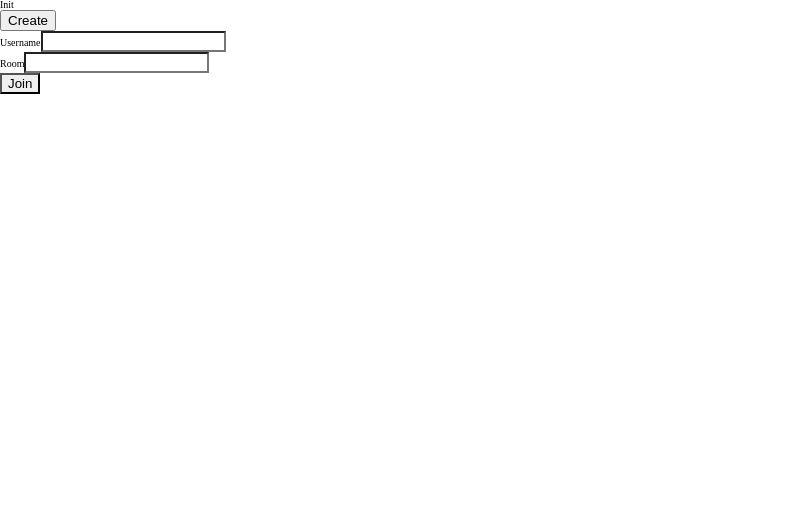
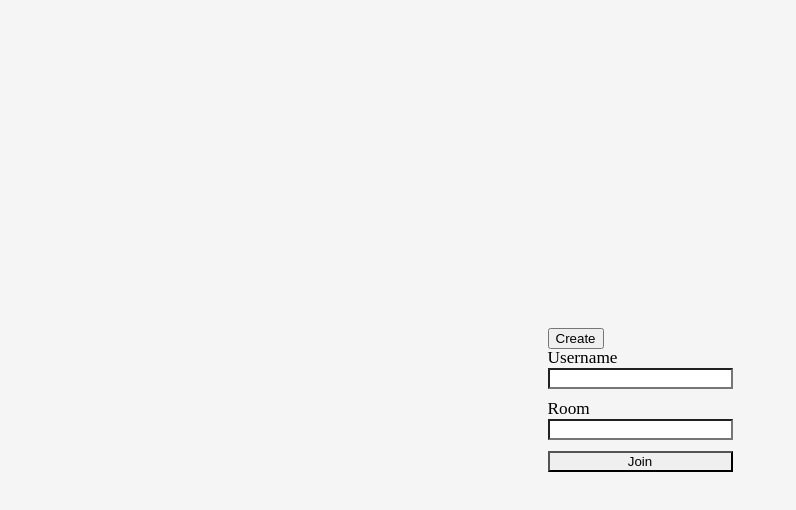
Before and after one commit to NeoxAzrot/dice-game, a Nuxt app in the folder front/: page / in a window 1280 px wide. Shown: the top 510 px of the page, without its empty margins (0-796 px from the left). Built offline with nearby package versions, Linux system fonts and the light colour scheme.

Commit message:
first UI

```diff
--- a/front/app.vue
+++ b/front/app.vue
@@ -1,9 +1,20 @@
 <template>
-  <div>
-    <h1>Init</h1>
+  <div class="layout">
     <RoomManager />
   </div>
 </template>
 
 <script setup lang="ts">
 </script>
+
+<style lang="scss">
+.layout {
+  display: flex;
+  flex-direction: column;
+  justify-content: center;
+  align-items: center;
+  height: 100vh;
+  width: 100vw;
+  background-color: #f5f5f5;
+}
+</style>
--- a/front/components/RoomManager.vue
+++ b/front/components/RoomManager.vue
@@ -1,16 +1,16 @@
 <template>
-  <div>
-    <div>
+  <div class="room-manager">
+    <div class="room-manager__buttons">
       <button v-if="selection === 'join'" @click="selection = 'create'">Create</button>
       <button v-if="selection === 'create'" @click="selection = 'join'">Join</button>
     </div>
 
     <form v-if="selection === 'join'" @submit="handleJoin">
-      <div>
+      <div class="room-manager__field">
         <label for="username">Username</label>
         <input type="text" id="username" name="username" v-model="username">
       </div>
-      <div>
+      <div class="room-manager__field">
         <label for="room">Room</label>
         <input type="text" id="room" name="room" v-model="roomID">
       </div>
@@ -18,7 +18,7 @@
     </form>
 
     <form v-else @submit="handleCreate">
-      <div>
+      <div class="room-manager__field">
         <label for="username">Username</label>
         <input type="text" id="username" name="username" v-model="username">
       </div>
@@ -41,3 +41,19 @@ const handleCreate = (e: Event) => {
   useRoom().create() // TODO -> Ajouter l'ID de la room retournée au store
 }
 </script>
+
+<style lang="scss">
+.room-manager {
+  form {
+    display: flex;
+    flex-direction: column;
+    gap: 1rem;
+  }
+
+  &__field {
+    display: flex;
+    flex-direction: column;
+    gap: 0.2rem;
+  }
+}
+</style>
--- /dev/null
+++ b/front/composables/useGame.ts
@@ -0,0 +1,3 @@
+export default function useGame() {
+  const { API_ENDPOINT: endpoint } = useRuntimeConfig().public
+}
--- a/front/nuxt.config.ts
+++ b/front/nuxt.config.ts
@@ -7,5 +7,5 @@ export default defineNuxtConfig({
   css: [
     "@/styles/main.scss"
   ],
-  modules: ['@pinia/nuxt'],
+  modules: ['@pinia/nuxt', '@nuxtjs/google-fonts']
 })
--- a/front/package.json
+++ b/front/package.json
@@ -11,6 +11,7 @@
     "nuxt": "^3.3.1"
   },
   "dependencies": {
+    "@nuxtjs/google-fonts": "^3.0.0",
     "@pinia/nuxt": "^0.4.7",
     "pinia": "^2.0.33",
     "sass": "^1.59.3"
--- /dev/null
+++ b/front/styles/global/_layout.scss
@@ -0,0 +1,3 @@
+.layout {
+  font-size: var(--font--text);
+}
--- a/front/styles/global/_reset.scss
+++ b/front/styles/global/_reset.scss
@@ -1,13 +1,16 @@
 // Light CSS reset
 *, *:before, *:after{
   box-sizing: border-box;
+}
+
+html {
+  font-size: 67.5%;
 }
 
 html, body, div, span, object, iframe, figure, h1, h2, h3, h4, h5, h6, p, blockquote, pre, a, code, em, img, small, strike, strong, sub, sup, tt, b, u, i, ol, ul, li, fieldset, form, label, table, caption, tbody, tfoot, thead, tr, th, td, main, canvas, embed, footer, header, nav, section, video{
   margin: 0;
   padding: 0;
   border: 0;
-  font: inherit;
   vertical-align: baseline;
   text-rendering: optimizeLegibility;
   -webkit-font-smoothing: antialiased;
@@ -20,7 +23,6 @@ footer, header, nav, section, main{
 
 body{
   line-height: 1;
-  font-size: 62.5%;
 }
 
 ol, ul{
--- a/front/styles/global/_variables.scss
+++ b/front/styles/global/_variables.scss
@@ -1,3 +1,4 @@
 :root {
   --color--body: #fff;
+  --font--text: 1.6rem;
 }
--- a/front/styles/main.scss
+++ b/front/styles/main.scss
@@ -2,3 +2,4 @@
 @use './global/reset';
 @use './global/variables';
 @use './global/fonts';
+@use './global/layout';
```
Also changed, not shown: 1 other file (tests, documents, lock files or other folders).
